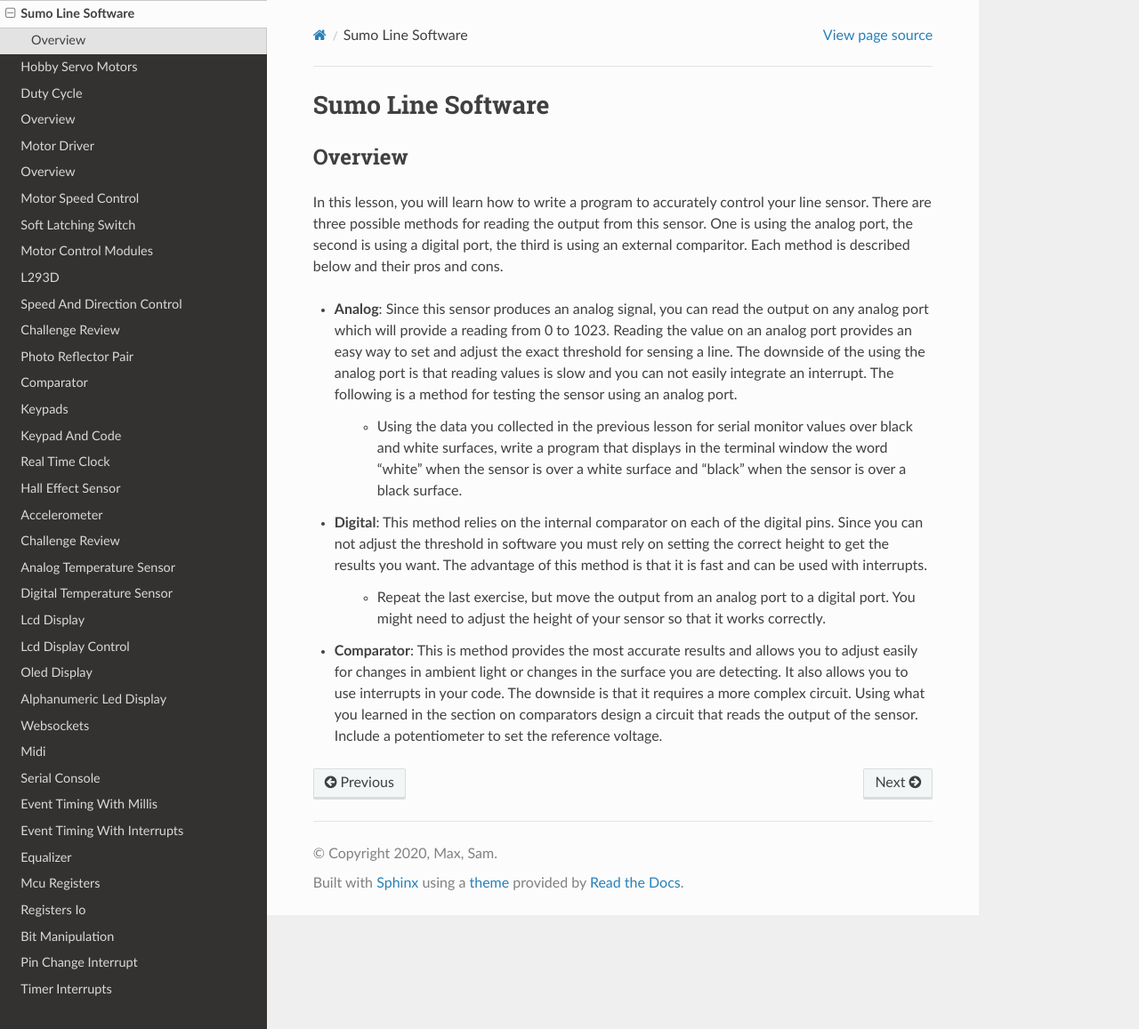
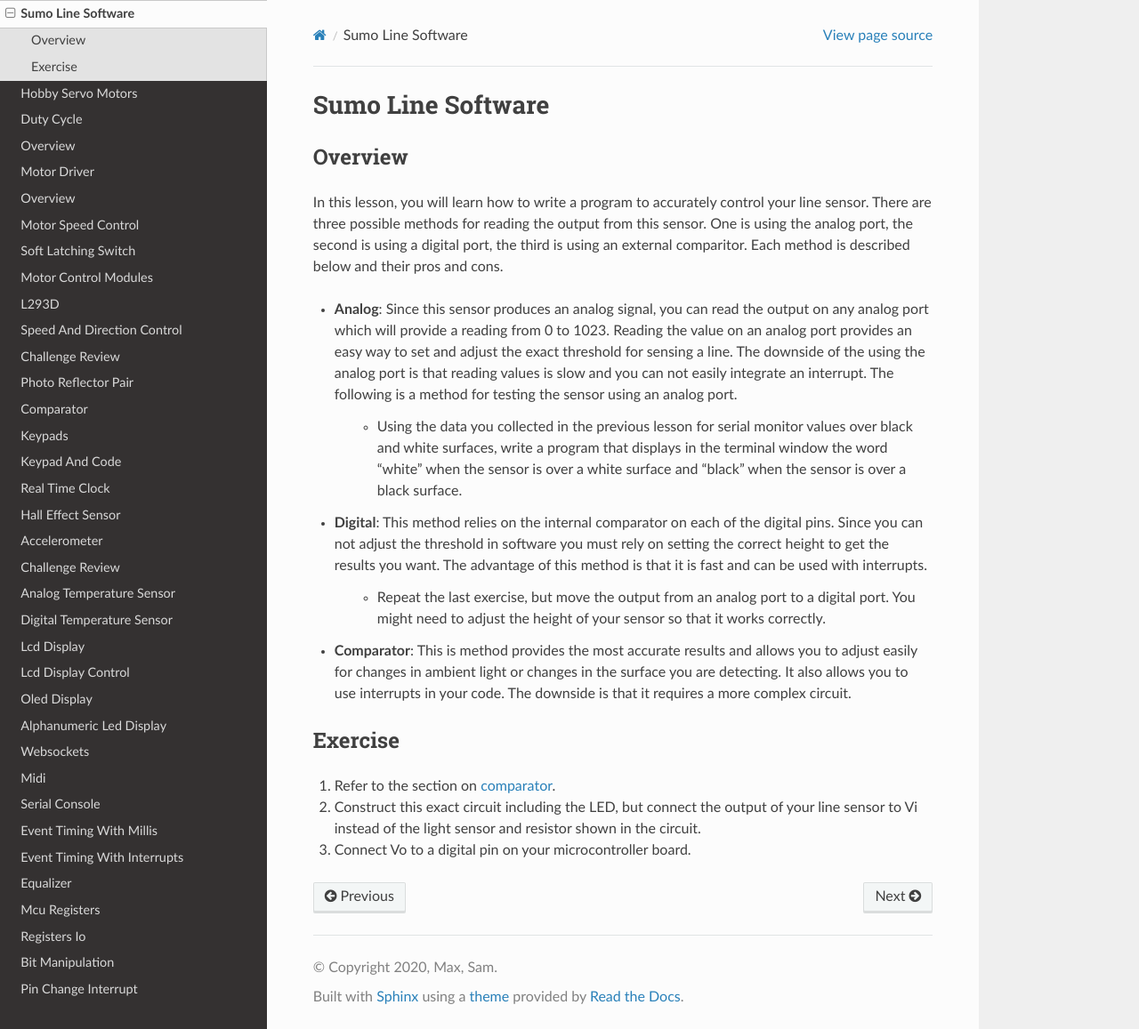
Before and after one commit to maxtkc/mvths-wiki, a Sphinx documentation site: the page built from docs/070xh-sumo-line-software.rst, in a window 1280 px wide and 1157 px high. Shown: the whole window at 89% size. Built offline with Sphinx 7.4.7 and the Read the Docs theme 2.0.0, drawn with Linux system fonts in a browser that asks for light colours; pages that are not in the unit, such as notebooks, are missing from menus.

Commit message:
Update 070xh-sumo-line-software.rst

```diff
--- a/docs/070xh-sumo-line-software.rst
+++ b/docs/070xh-sumo-line-software.rst
@@ -14,4 +14,13 @@ In this lesson, you will learn how to write a program to accurately control your
 
    - Repeat the last exercise, but move the output from an analog port to a digital port. You might need to adjust the height of your sensor so that it works correctly.
 
-- **Comparator**: This is method provides the most accurate results and allows you to adjust easily for changes in ambient light or changes in the surface you are detecting. It also allows you to use interrupts in your code. The downside is that it requires a more complex circuit. Using what you learned in the section on comparators design a circuit that reads the output of the sensor. Include a potentiometer to set the reference voltage.
+- **Comparator**: This is method provides the most accurate results and allows you to adjust easily for changes in ambient light or changes in the surface you are detecting. It also allows you to use interrupts in your code. The downside is that it requires a more complex circuit.
+
+Exercise
+--------
+
+#. Refer to the section on `comparator <https://mvths-wiki.readthedocs.io/en/latest/065-comparator.html>`__.
+
+#. Construct this exact circuit including the LED, but connect the output of your line sensor to Vi instead of the light sensor and resistor shown in the circuit.
+
+#. Connect Vo to a digital pin on your microcontroller board.
```
